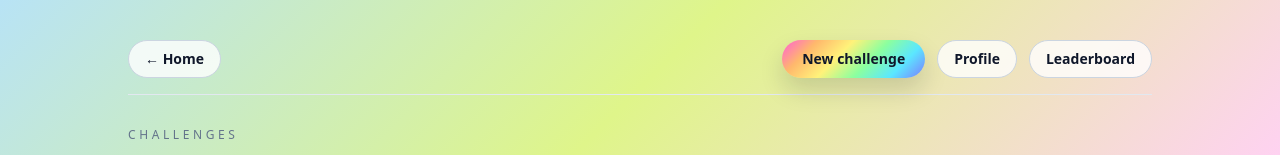
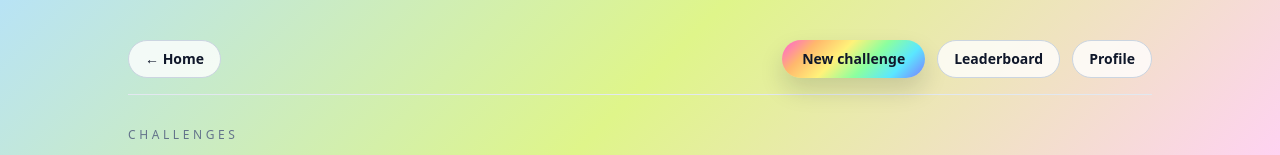
Before and after one commit to haydennglenn9-3385/Challenge-App-, a Next.js app: page /embed/challenges in a window 1280 px wide. Shown: the top 155 px of the page. Built offline with nearby package versions, Linux system fonts and the light colour scheme; no server answers; the database is empty.

Commit message:
Add leaderboard and profile buttons to challenges nav

```diff
--- a/app/embed/challenges/page.tsx
+++ b/app/embed/challenges/page.tsx
@@ -3,7 +3,6 @@
 import { useEffect, useState } from "react";
 import { useRouter } from "next/navigation";
 import { getChallenges, Challenge } from "@/lib/storage";
-import Link from "next/link";
 import { useUser } from "@/lib/UserContext";
 
 export default function ChallengesPage() {
@@ -33,11 +32,12 @@ export default function ChallengesPage() {
     <div className="space-y-8">
       {/* Navigation Header */}
       <div className="flex flex-wrap items-center justify-between gap-4 pb-4 border-b border-slate-200">
-        <Link href={"/" + getUserParams()}>
-          <button className="px-4 py-2 rounded-full font-semibold border border-slate-300 bg-white/80 hover:bg-white transition text-sm">
-            ← Home
-          </button>
-        </Link>
+        <button
+          onClick={() => router.push("/")}
+          className="px-4 py-2 rounded-full font-semibold border border-slate-300 bg-white/80 hover:bg-white transition text-sm"
+        >
+          ← Home
+        </button>
 
         <div className="flex gap-3">
           <button
@@ -47,16 +47,16 @@ export default function ChallengesPage() {
             New challenge
           </button>
           <button
+            onClick={() => navigate("/embed/leaderboard")}
+            className="px-4 py-2 rounded-full font-semibold border border-slate-300 bg-white/80 hover:bg-white transition text-sm"
+          >
+            Leaderboard
+          </button>
+          <button
             onClick={() => navigate("/embed/profile")}
             className="px-4 py-2 rounded-full font-semibold border border-slate-300 bg-white/80 hover:bg-white transition text-sm"
           >
             Profile
-          </button>
-          <button
-            onClick={() => navigate("/embed/leaderboard")}
-            className="px-4 py-2 rounded-full font-semibold border border-slate-300 bg-white/80 hover:bg-white transition text-sm"
-          >
-            Leaderboard
           </button>
         </div>
       </div>
```
